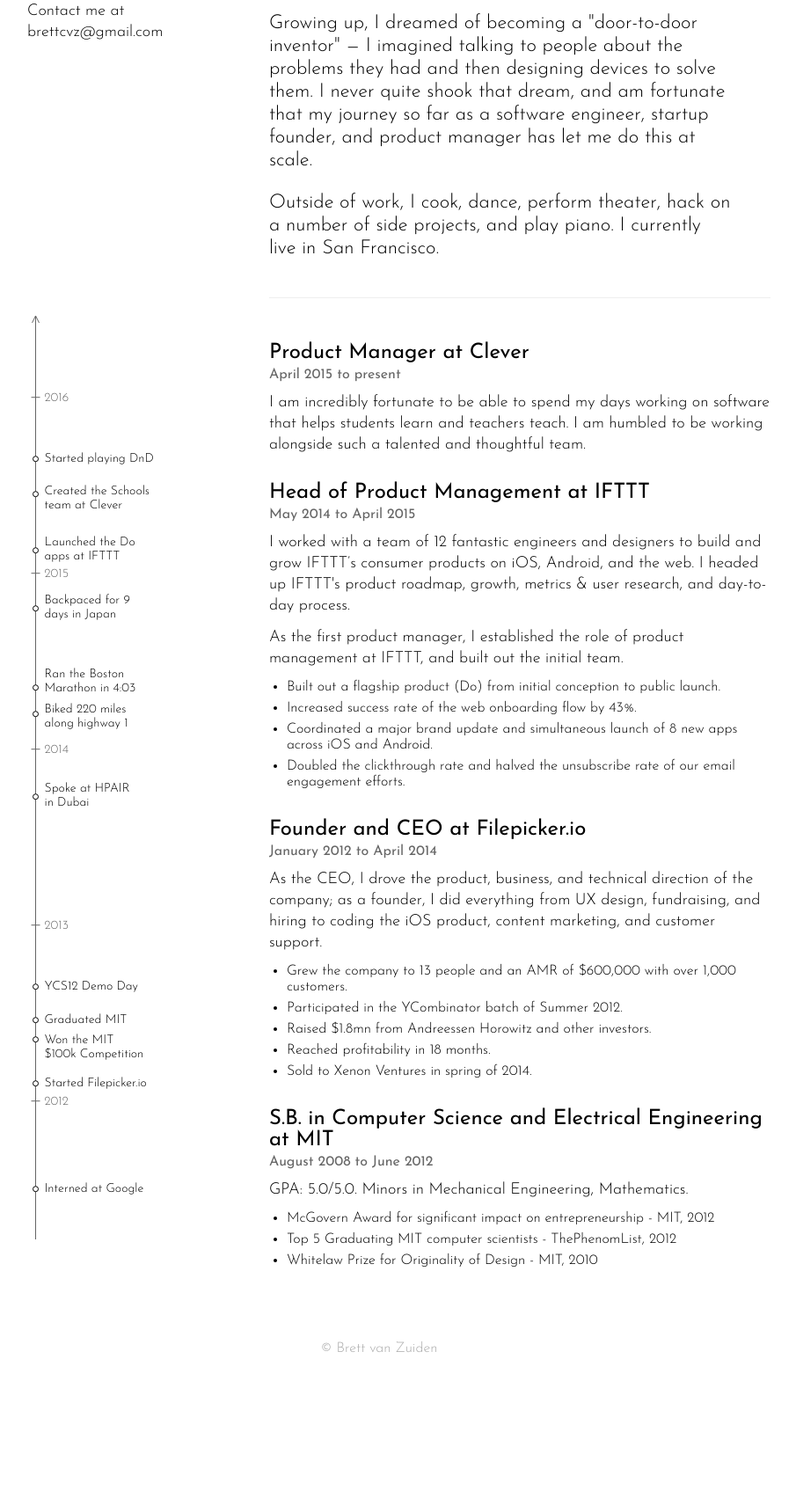
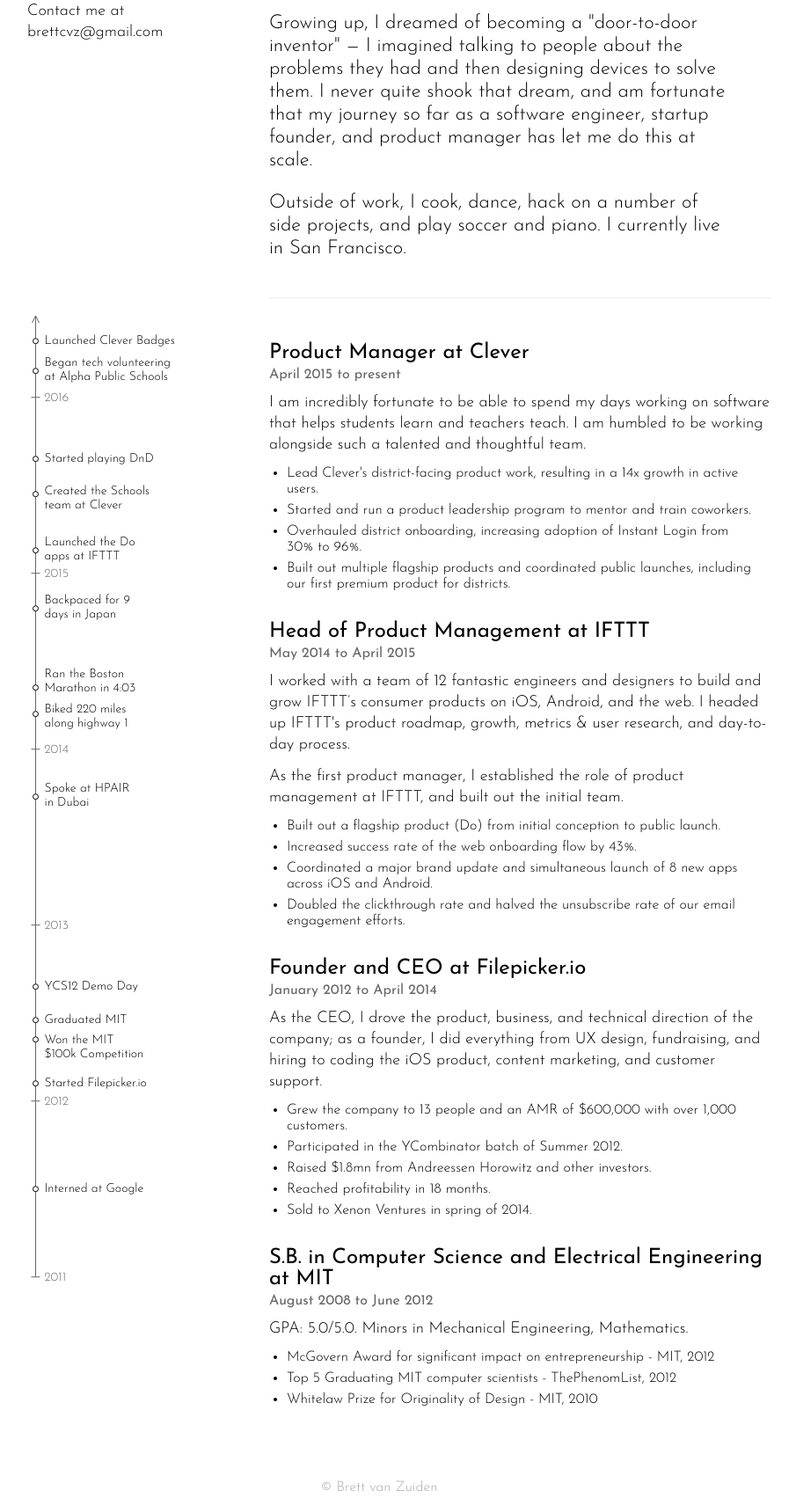
Before and after one commit to brettcvz/brettcvz.com, a Django app: page /about/ in a window 1280 px wide. Shown: the part 240-1943 px from the top of the page at 88% size, without its empty margins (209-1114 px from the left). Before the commit the page ends 1777 px from the top, so only its background shows below. Run offline with Django 3.2, Linux system fonts and the light colour scheme.

Commit message:
Added some new milestones and some updates for my role at Clever

```diff
--- a/static/js/about.js
+++ b/static/js/about.js
@@ -9,6 +9,11 @@
     //set of events, key is the dot position, value is the text
     //associated with it (optionally with positions)
     var events = {
+        2016.32: "Launched Clever Badges",
+        2016.15: {
+            2016.18: "Began tech volunteering",
+            2016.10: "at Alpha Public Schools"
+        },
         2015.65: "Started playing DnD",
         2015.45: {
             2015.45: "Created the Schools",
--- a/templates/about.html
+++ b/templates/about.html
@@ -15,7 +15,7 @@
         Growing up, I dreamed of becoming a "door-to-door inventor" &mdash; I imagined talking to people about the problems they had and then designing devices to solve them. I never quite shook that dream, and am fortunate that my journey so far as a software engineer, startup founder, and product manager has let me do this at scale.
         </p>
         <p>
-        Outside of work, I cook, dance, perform theater, hack on a number of side projects, and play piano. I currently live in San Francisco.
+        Outside of work, I cook, dance, hack on a number of side projects, and play soccer and piano. I currently live in San Francisco.
         </p>
     </div>
     <ul class="timeline-entries fadein">
@@ -23,6 +23,12 @@
             <h3>Product Manager at Clever</h3>
             <time>April 2015 to present</time>
             <p class="description">I am incredibly fortunate to be able to spend my days working on software that helps students learn and teachers teach. I am humbled to be working alongside such a talented and thoughtful team.</p>
+            <ul class="highlights">
+                <li>Lead Clever's district-facing product work, resulting in a 14x growth in active users.</li>
+                <li>Started and run a product leadership program to mentor and train coworkers.</li>
+                <li>Overhauled district onboarding, increasing adoption of Instant Login from 30% to 96%.</li>
+                <li>Built out multiple flagship products and coordinated public launches, including our first premium product for districts.</li>
+            </ul>
         </li>
         <li>
             <h3>Head of Product Management at IFTTT</h3>
@@ -71,6 +77,6 @@
 {%block sidepane%}
 {{block.super}}
 <div class="timeline fadein">
-    <svg id="timeline-graphic" width="200" height="1050" viewBox="0 0 200 1050"></svg>
+    <svg id="timeline-graphic" width="200" height="1200" viewBox="0 0 200 1200"></svg>
 </div>
 {%endblock%}
```
